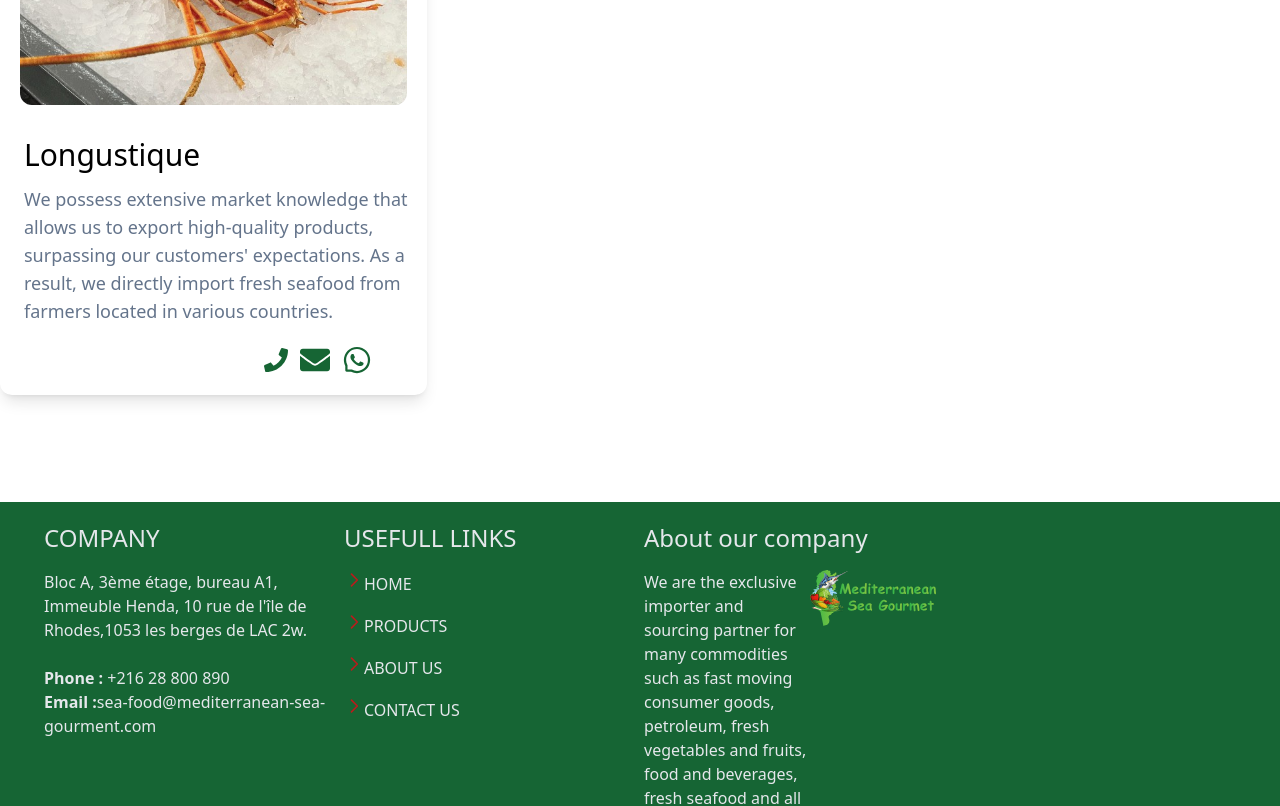
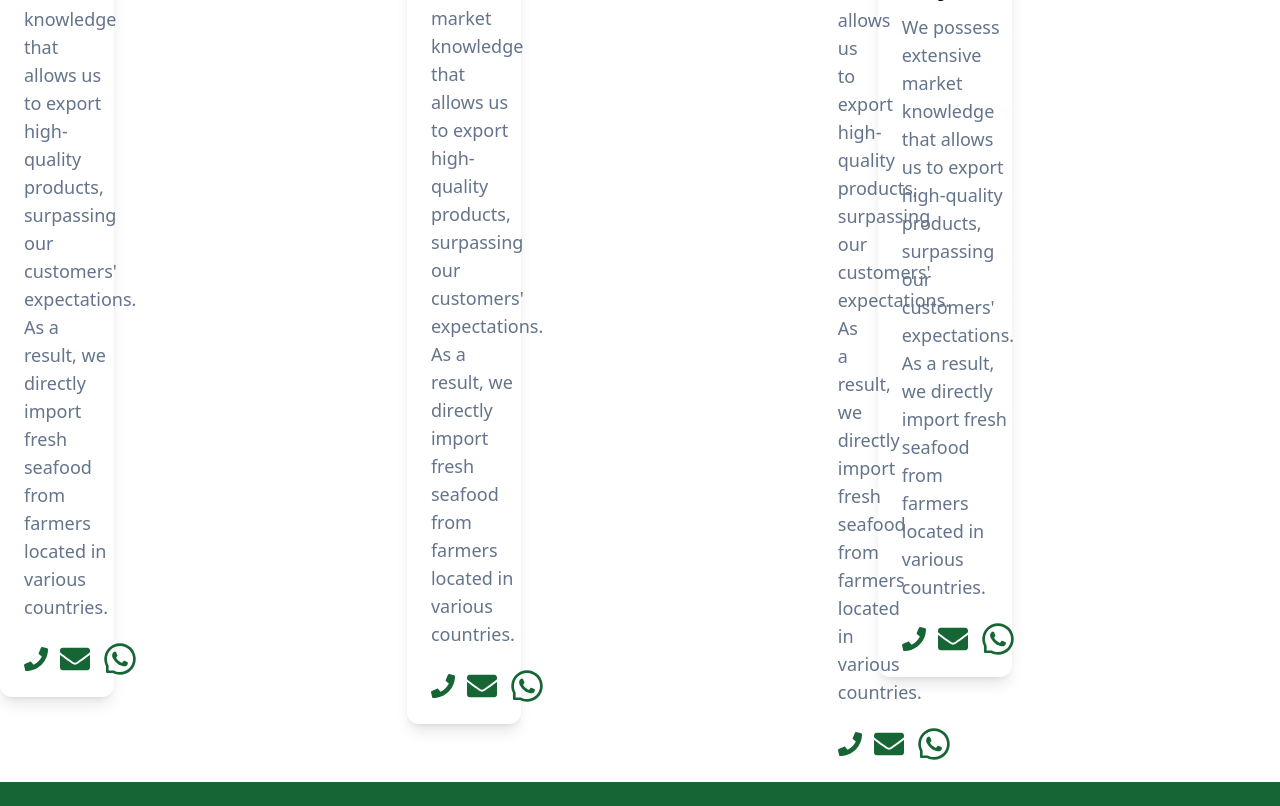
Before and after one commit to belhajjamorsamar/Sea-Gourmet, a React (Create React App) app in the folder frontend/: page /Contact in a window 1280 px wide. Shown: the part 1640-2446 px from the top of the page. Built offline with nearby package versions, Linux system fonts and the light colour scheme.

Commit message:
Cards info

```diff
--- a/frontend/src/Components/SeaProducts/Cards.js
+++ b/frontend/src/Components/SeaProducts/Cards.js
@@ -6,33 +6,160 @@ import { Link } from 'react-router-dom'; // Importez le composant Link
 const Cards = () => {
 	return (
 		<div className="flex items-center justify-center min-h-screen container mx-auto">
-			<div className="grid grid-cols-1 md:grif-cols-2 lg:grid-cols-3">
-
+			<div className="grid grid-cols-1 md:grid-cols-2 lg:grid-cols-3 gap-8">
 				<div className="rounded-xl shadow-lg">
-					<div className="p-5 flex col">
+					<div className="p-5 flex">
 						<div className="rounded-xl overflow-hidden">
 							<img src="/images/p1.jpg" alt="P1" />
 						</div>
 
 					</div>
-                    <h5 className='text-2xl md:text-3xl font-medium mt-3 pl-6'>Longustique</h5>
-                    <p className='text-slate-500 text-lg mt-3 pl-6 pb-5'>We possess extensive market knowledge that allows us to export high-quality products, surpassing our customers' expectations. As a result, we directly import fresh seafood from farmers located in various countries.</p>
 
+					<p
+						className="text-slate-500 text-lg mt-3 pl-6 pb-5 Test-wrap
+">
+						We possess extensive market knowledge that allows us to export
+						high-quality products, surpassing our customers' expectations. As a
+						result, we directly import fresh seafood from farmers located in
+						various countries.
+					</p>
 
 					{/* Ajoutez des liens avec les composants Link */}
 					<div className="flex items-center pl-6 pb-5">
-            <Link to="tel:+1234567890" className="mr-3 pl-60"> {/* Lien vers le téléphone */}
+						<Link to="tel:+1234567890" className="mr-3">
+							{' '}
+							{/* Lien vers le téléphone */}
 							<FaPhone className="text-2xl text-green-800" />
 						</Link>
-            <Link to="mailto:example@example.com" className="mr-3"> {/* Lien vers l'email */}
+						<Link to="mailto:example@example.com" className="mr-3">
+							{' '}
+							{/* Lien vers l'email */}
 							<FaEnvelope className="text-3xl  text-green-800" />
 						</Link>
-            <Link to="https://wa.me/1234567890"> {/* Lien vers WhatsApp */}
-              <AiOutlineWhatsApp className="text-3xl  text-green-800" />
+						<Link to="https://wa.me/1234567890">
+							{' '}
+							{/* Lien vers WhatsApp */}
+							<AiOutlineWhatsApp className="text-4xl  text-green-800" />
 						</Link>
 					</div>
+				</div>
+			</div>
 
+			<div className="grid grid-cols-1 md:grid-cols-2 lg:grid-cols-3 gap-8">
+				<div className="rounded-xl shadow-lg">
+					<div className="p-5 flex col">
+						<div className="rounded-xl overflow-hidden">
+							<img src="/images/p2.jpg" alt="P1" />
+						</div>
+					</div>
+					<h5 className="text-2xl md:text-3xl font-medium mt-3 pl-6">Dorade</h5>
+					<p
+						className="text-slate-500 text-lg mt-3 pl-6 pb-5 Test-wrap
+">
+						We possess extensive market knowledge that allows us to export
+						high-quality products, surpassing our customers' expectations. As a
+						result, we directly import fresh seafood from farmers located in
+						various countries.
+					</p>
 
+					{/* Ajoutez des liens avec les composants Link */}
+					<div className="flex items-center pl-6 pb-5">
+						<Link to="tel:+1234567890" className="mr-3 ">
+							{' '}
+							{/* Lien vers le téléphone */}
+							<FaPhone className="text-2xl text-green-800" />
+						</Link>
+						<Link to="mailto:example@example.com" className="mr-3">
+							{' '}
+							{/* Lien vers l'email */}
+							<FaEnvelope className="text-3xl  text-green-800" />
+						</Link>
+						<Link to="https://wa.me/1234567890">
+							{' '}
+							{/* Lien vers WhatsApp */}
+							<AiOutlineWhatsApp className="text-4xl  text-green-800" />
+						</Link>
+					</div>
+				</div>
+			</div>
+
+			<div className="grid grid-cols-1 md:grid-cols-2 lg:grid-cols-3 w-40 gap-8">
+				<div className="rounded-xl shadow-lg">
+					<div className="p-5 flex col">
+						<div className="rounded-xl overflow-hidden">
+							<img src="/images/p3.jpg" alt="P2" />
+						</div>
+					</div>
+					<h5 className="text-2xl md:text-3xl font-medium mt-3 pl-6">
+						Dorade Royale
+					</h5>
+					<p
+						className="text-slate-500 text-lg mt-3 pl-6 pb-5 Test-wrap
+">
+						We possess extensive market knowledge that allows us to export
+						high-quality products, surpassing our customers' expectations. As a
+						result, we directly import fresh seafood from farmers located in
+						various countries.
+					</p>
+
+					{/* Ajoutez des liens avec les composants Link */}
+					<div className="flex items-center pl-6 pb-5">
+						<Link to="tel:+1234567890" className="mr-3">
+							{' '}
+							{/* Lien vers le téléphone */}
+							<FaPhone className="text-2xl text-green-800" />
+						</Link>
+						<Link to="mailto:example@example.com" className="mr-3">
+							{' '}
+							{/* Lien vers l'email */}
+							<FaEnvelope className="text-3xl  text-green-800" />
+						</Link>
+						<Link to="https://wa.me/1234567890">
+							{' '}
+							{/* Lien vers WhatsApp */}
+							<AiOutlineWhatsApp className="text-4xl  text-green-800" />
+						</Link>
+					</div>
+				</div>
+			</div>
+
+			<div className="grid grid-cols-1 md:grid-cols-2 lg:grid-cols-3">
+				<div className="rounded-xl shadow-lg">
+					<div className="p-5 flex col">
+						<div className="rounded-xl overflow-hidden">
+							<img src="/images/p4.jpg" alt="P4" />
+						</div>
+					</div>
+					<h5 className="text-2xl md:text-3xl font-medium mt-3 pl-6">
+						Dorade Royale
+					</h5>
+					<p
+						className="text-slate-500 text-lg mt-3 pl-6 pb-5 Test-wrap
+">
+						We possess extensive market knowledge that allows us to export
+						high-quality products, surpassing our customers' expectations. As a
+						result, we directly import fresh seafood from farmers located in
+						various countries.
+					</p>
+
+					{/* Ajoutez des liens avec les composants Link */}
+					<div className="flex items-center pl-6 pb-5">
+						<Link to="tel:+1234567890" className="mr-3 ">
+							{' '}
+							{/* Lien vers le téléphone */}
+							<FaPhone className="text-2xl text-green-800" />
+						</Link>
+						<Link to="mailto:example@example.com" className="mr-3">
+							{' '}
+							{/* Lien vers l'email */}
+							<FaEnvelope className="text-3xl  text-green-800" />
+						</Link>
+						<Link to="https://wa.me/1234567890">
+							{' '}
+							{/* Lien vers WhatsApp */}
+							<AiOutlineWhatsApp className="text-4xl  text-green-800" />
+						</Link>
+					</div>
 				</div>
 			</div>
 		</div>
```
Lines whose indentation alone changed are shown as unchanged.
